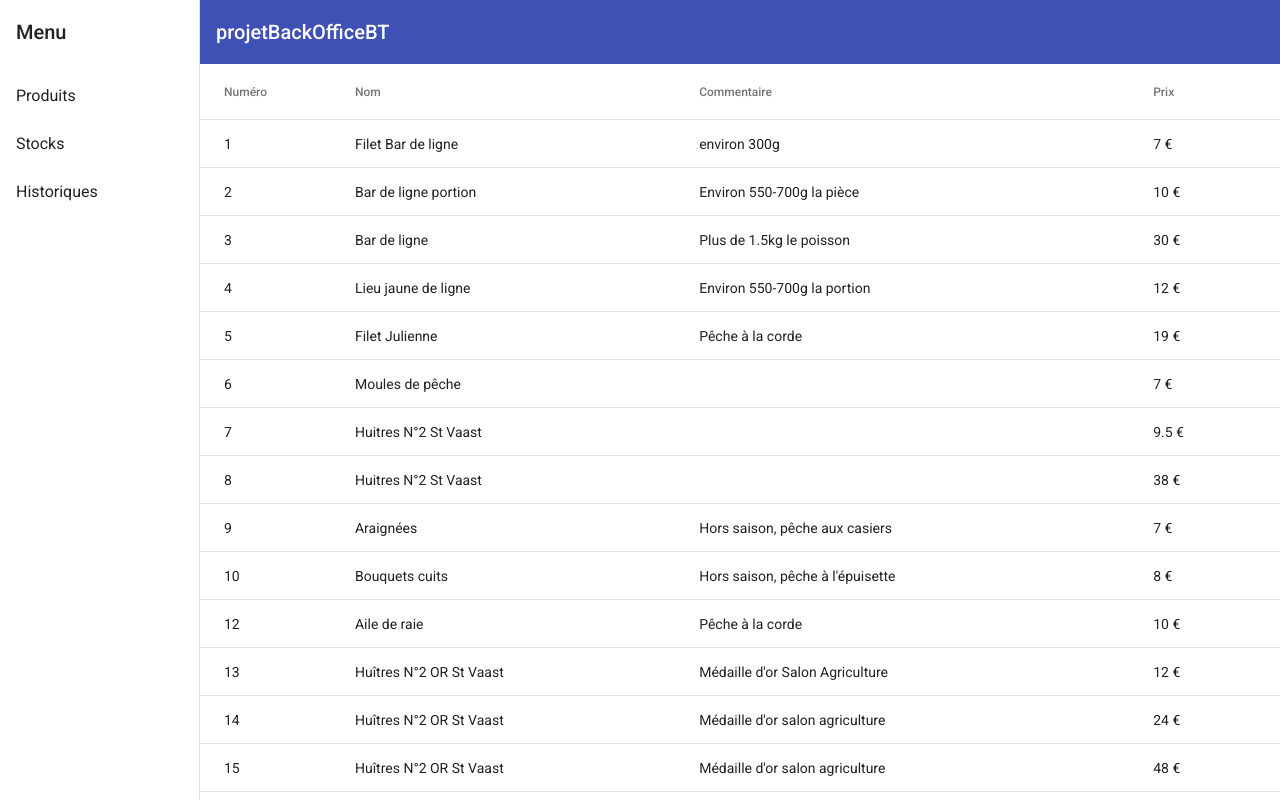
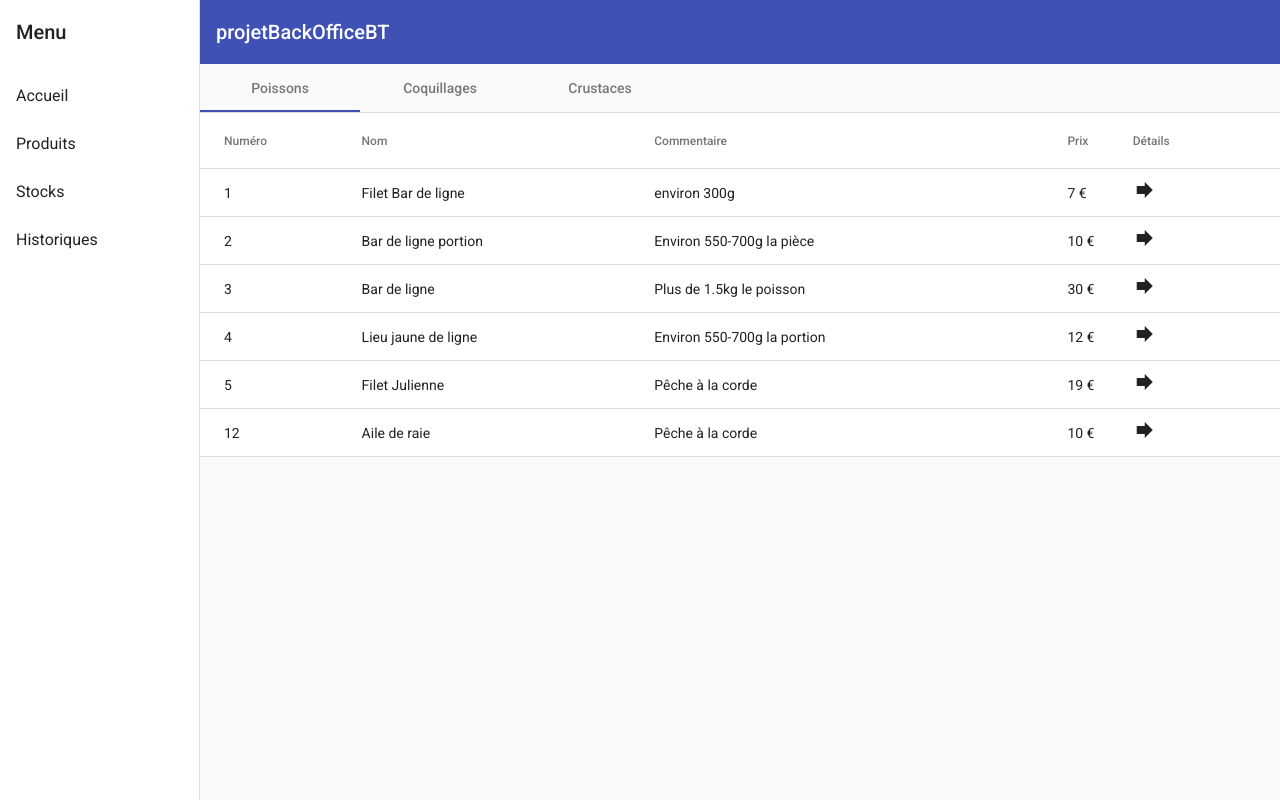
Before and after one commit to kemokaba/BackOfficeBT, an Angular app: page /produit in a window 1280 px wide. Built offline with nearby package versions, Linux system fonts and the light colour scheme.

Commit message:
Liste des produits par catégorie

```diff
--- a/src/app/app.module.ts
+++ b/src/app/app.module.ts
@@ -15,6 +15,8 @@ import { ProduitComponent } from './produit/produit.component';
 import { StockComponent } from './stock/stock.component';
 import { HistoriqueComponent } from './historique/historique.component';
 import {MatTableModule} from '@angular/material/table';
+import {MatCardModule} from '@angular/material/card';
+import {MatTabsModule} from '@angular/material/tabs';
 
 import { HttpClientModule } from '@angular/common/http';
 import { ProductsService } from './core/services/product.service';
@@ -38,6 +40,8 @@ import { ProductsService } from './core/services/product.service';
     MatIconModule,
     MatListModule,
     MatTableModule,
+    MatCardModule,
+    MatTabsModule,
     HttpClientModule
   ],
   providers: [HttpClientModule, ProductsService],
--- a/src/app/main-nav/main-nav.component.html
+++ b/src/app/main-nav/main-nav.component.html
@@ -5,6 +5,7 @@
       [opened]="(isHandset$ | async) === false">
     <mat-toolbar>Menu</mat-toolbar>
     <mat-nav-list>
+      <a mat-list-item href="#">Accueil</a>
       <a mat-list-item href="produit">Produits</a>
       <a mat-list-item href="stock">Stocks</a>
       <a mat-list-item href="historique">Historiques</a>
--- a/src/app/produit/produit.component.html
+++ b/src/app/produit/produit.component.html
@@ -1,5 +1,6 @@
-
-<table mat-table [dataSource]="listeProduits" class="mat-elevation-z8">
+<mat-tab-group>
+    <mat-tab label="Poissons">
+        <table mat-table [dataSource]="triTableau(0)"  class="mat-elevation-z8">
 
             <!--- Note that these columns can be defined in any order.
                     The actual rendered columns are set as a property on the row definition" -->
@@ -26,6 +27,93 @@
                 <td mat-cell *matCellDef="let produit"> {{produit.price}} € </td>
             </ng-container>
 
+            <ng-container matColumnDef="détail">
+                <th mat-header-cell *matHeaderCellDef> Détails </th>
+                <td mat-cell *matCellDef="let produit">
+                    <mat-icon>forward</mat-icon>
+                </td>
+            </ng-container>
+
             <tr mat-header-row *matHeaderRowDef="displayedColumns"></tr>
             <tr mat-row *matRowDef="let row; columns: displayedColumns;"></tr>
         </table>
+    </mat-tab>
+    <mat-tab label="Coquillages">
+        <table mat-table [dataSource]="triTableau(1)"  class="mat-elevation-z8">
+
+            <!--- Note that these columns can be defined in any order.
+                    The actual rendered columns are set as a property on the row definition" -->
+
+            <!-- Position Column -->
+            <ng-container matColumnDef="no.">
+                <th mat-header-cell *matHeaderCellDef> Numéro </th>
+                <td mat-cell *matCellDef="let produit"> {{produit.id}} </td>
+            </ng-container>
+
+            <!-- Name Column -->
+            <ng-container matColumnDef="name">
+                <th mat-header-cell *matHeaderCellDef> Nom </th>
+                <td mat-cell *matCellDef="let produit"> {{produit.name}} </td>
+            </ng-container>
+
+            <ng-container matColumnDef="comment">
+                <th mat-header-cell *matHeaderCellDef> Commentaire </th>
+                <td mat-cell *matCellDef="let produit"> {{produit.comments}} </td>
+            </ng-container>
+            <!-- Weight Column -->
+            <ng-container matColumnDef="price">
+                <th mat-header-cell *matHeaderCellDef> Prix </th>
+                <td mat-cell *matCellDef="let produit"> {{produit.price}} € </td>
+            </ng-container>
+
+            <ng-container matColumnDef="détail">
+                <th mat-header-cell *matHeaderCellDef> Détails </th>
+                <td mat-cell *matCellDef="let produit">
+                    <mat-icon>forward</mat-icon>
+                </td>
+            </ng-container>
+
+            <tr mat-header-row *matHeaderRowDef="displayedColumns"></tr>
+            <tr mat-row *matRowDef="let row; columns: displayedColumns;"></tr>
+        </table>
+    </mat-tab>
+    <mat-tab label="Crustaces">
+        <table mat-table [dataSource]="triTableau(2)"  class="mat-elevation-z8">
+
+            <!--- Note that these columns can be defined in any order.
+                    The actual rendered columns are set as a property on the row definition" -->
+
+            <!-- Position Column -->
+            <ng-container matColumnDef="no.">
+                <th mat-header-cell *matHeaderCellDef> Numéro </th>
+                <td mat-cell *matCellDef="let produit"> {{produit.id}} </td>
+            </ng-container>
+
+            <!-- Name Column -->
+            <ng-container matColumnDef="name">
+                <th mat-header-cell *matHeaderCellDef> Nom </th>
+                <td mat-cell *matCellDef="let produit"> {{produit.name}} </td>
+            </ng-container>
+
+            <ng-container matColumnDef="comment">
+                <th mat-header-cell *matHeaderCellDef> Commentaire </th>
+                <td mat-cell *matCellDef="let produit"> {{produit.comments}} </td>
+            </ng-container>
+            <!-- Weight Column -->
+            <ng-container matColumnDef="price">
+                <th mat-header-cell *matHeaderCellDef> Prix </th>
+                <td mat-cell *matCellDef="let produit"> {{produit.price}} € </td>
+            </ng-container>
+
+            <ng-container matColumnDef="détail">
+                <th mat-header-cell *matHeaderCellDef> Détails </th>
+                <td mat-cell *matCellDef="let produit">
+                    <mat-icon>forward</mat-icon>
+                </td>
+            </ng-container>
+
+            <tr mat-header-row *matHeaderRowDef="displayedColumns"></tr>
+            <tr mat-row *matRowDef="let row; columns: displayedColumns;"></tr>
+        </table>
+    </mat-tab>
+</mat-tab-group>
--- a/src/app/produit/produit.component.ts
+++ b/src/app/produit/produit.component.ts
@@ -11,7 +11,7 @@ export class ProduitComponent implements OnInit {
 
   listeProduits: Product[] = [];
 
-  displayedColumns: string[] = ['no.', 'name', 'comment', 'price'];
+  displayedColumns: string[] = ['no.', 'name', 'comment', 'price', 'détail'];
 
   constructor(public productsService: ProductsService) { }
 
@@ -26,6 +26,11 @@ export class ProduitComponent implements OnInit {
     });
   }
 
+  triTableau(numCat: number){
+    let tabTri = this.listeProduits.filter(produit => produit.category == numCat);
+    return tabTri;
+  }
+
   getProduit(id: number){
     for(let produit of this.listeProduits){
       if(produit.id == id)
```
Lines whose indentation alone changed are shown as unchanged.
